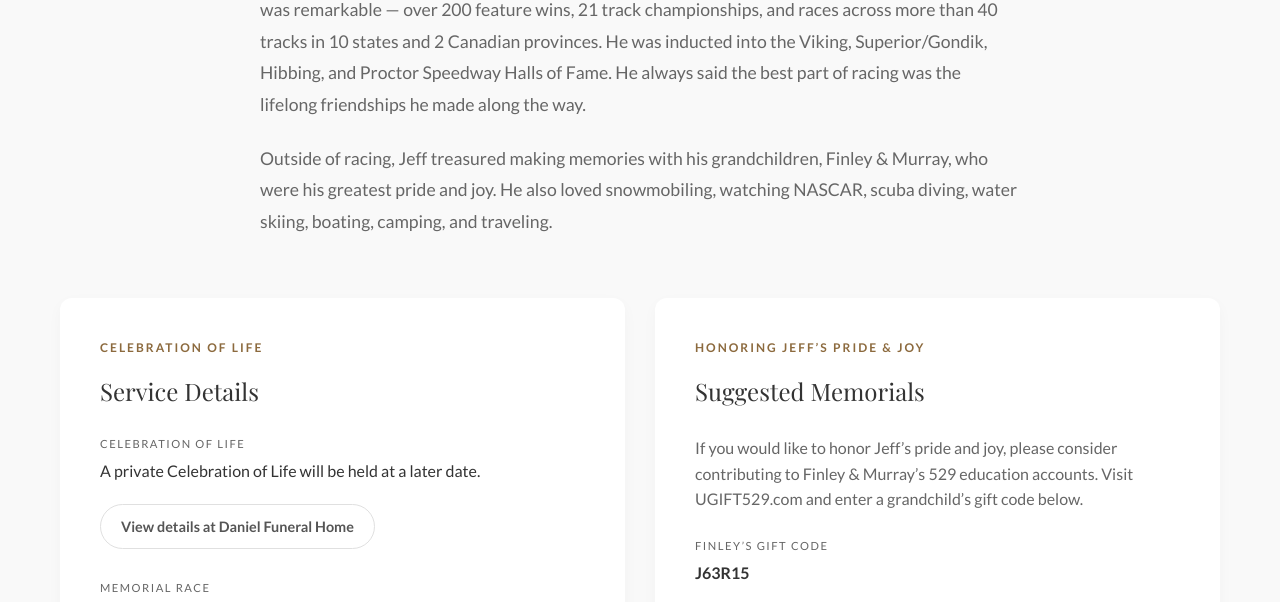
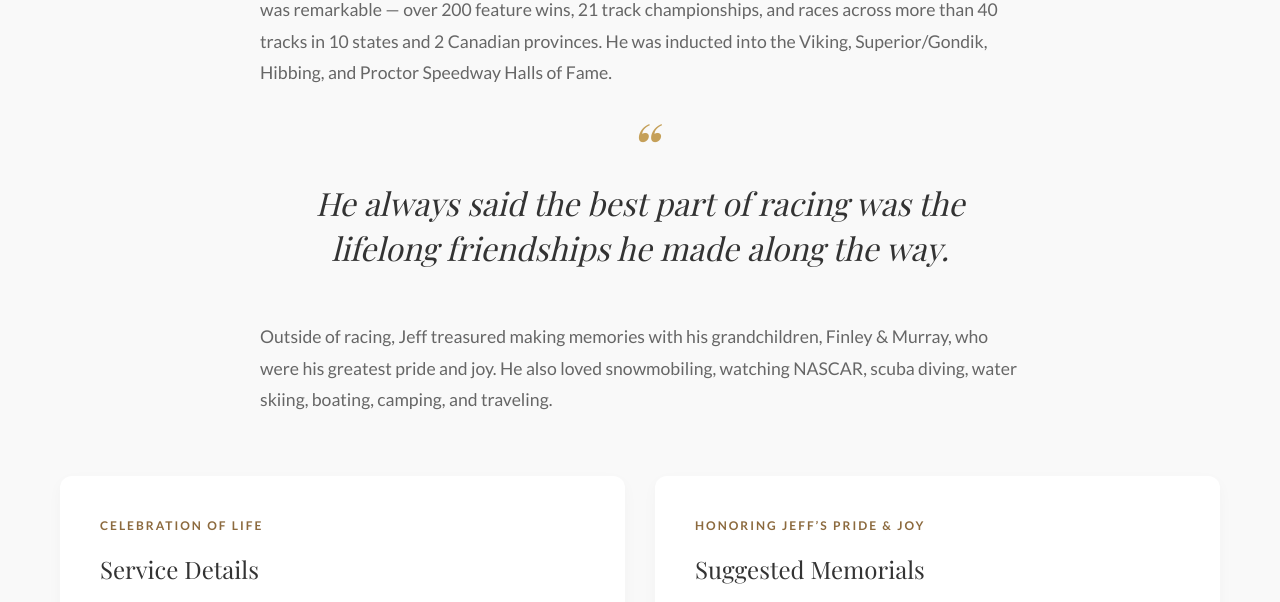
Before and after one commit to nikolausj1/jeffhinkemeyer, a plain HTML site: page index.html in a window 1280 px wide. Shown: the part 1380-1982 px from the top of the page. Drawn offline with nearby package versions, Linux system fonts and the light colour scheme; a web font is replaced by a local one.

Commit message:
Feature the friendships line as a serif pull-quote
Lift 'the best part of racing was the lifelong friendships...' out of the
racing paragraph into a large centered Playfair pull-quote with a gold quote
mark, giving the story an emotional center and breaking up the text.

Co-Authored-By: Claude <noreply@anthropic.com>

```diff
--- a/index.html
+++ b/index.html
@@ -78,8 +78,12 @@
                         earning the nickname &ldquo;Kid Dirt&rdquo; behind the wheel of car #13, and later #4F with the
                         Salner family. His career was remarkable &mdash; over 200 feature wins, 21 track championships,
                         and races across more than 40 tracks in 10 states and 2 Canadian provinces. He was inducted into
-                        the Viking, Superior/Gondik, Hibbing, and Proctor Speedway Halls of Fame. He always said the best
-                        part of racing was the lifelong friendships he made along the way.</p>
+                        the Viking, Superior/Gondik, Hibbing, and Proctor Speedway Halls of Fame.</p>
+
+                    <blockquote class="pull-quote">
+                        He always said the best part of racing was the lifelong friendships he made along the way.
+                    </blockquote>
+
                     <p>Outside of racing, Jeff treasured making memories with his grandchildren, Finley &amp; Murray,
                         who were his greatest pride and joy. He also loved snowmobiling, watching NASCAR, scuba diving,
                         water skiing, boating, camping, and traveling.</p>
--- a/style.css
+++ b/style.css
@@ -159,6 +159,30 @@ h1.name {
 
 .story-content p:last-child {
     margin-bottom: 0;
+}
+
+/* Pull quote — emotional centerpiece that breaks up the story */
+.pull-quote {
+    max-width: 820px;
+    margin: 50px auto;
+    padding: 0 20px;
+    text-align: center;
+    font-family: var(--font-heading);
+    font-size: 2rem;
+    line-height: 1.4;
+    font-style: italic;
+    color: var(--primary-color);
+}
+
+.pull-quote::before {
+    content: "\201C";
+    display: block;
+    font-family: var(--font-heading);
+    font-size: 4.5rem;
+    line-height: 0.2;
+    margin-top: 30px;
+    margin-bottom: 28px;
+    color: var(--accent-color);
 }
 
 /* Gallery Grid */
@@ -517,4 +541,13 @@ footer {
     .slideshow-action {
         text-align: center;
     }
+
+    .pull-quote {
+        font-size: 1.45rem;
+        margin: 35px auto;
+    }
+
+    .pull-quote::before {
+        font-size: 3.5rem;
+    }
 }
```
